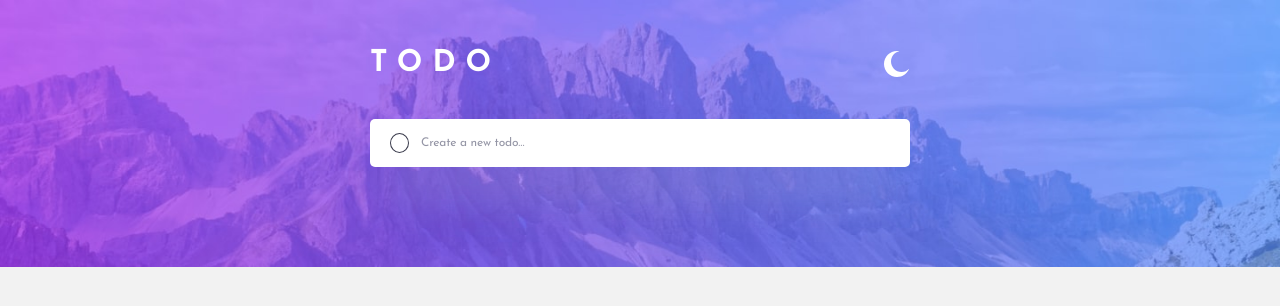
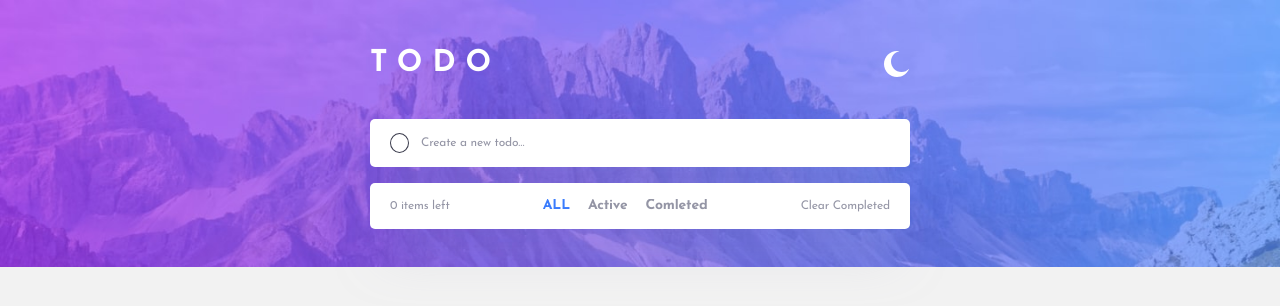
Before and after one commit to datoxx/todo-app, a React (Create React App) app: page / in a window 1280 px wide. Shown: the top 306 px of the page. Built offline with nearby package versions, Linux system fonts and the light colour scheme.

Commit message:
add filter buttons

```diff
--- a/src/App.tsx
+++ b/src/App.tsx
@@ -17,10 +17,12 @@ function App() {
 
   const [theme, setTheme] = useState<boolean>(true)
   const [toDoLsit, setToDoList] = useState<ToDo[]>([])
+  const [filter, setFilter] = useState('ALL')
 
   const addTodo = (todo:ToDo ) => {
     const todoListClone = toDoLsit.slice();
     todoListClone.push(todo);
+
     setToDoList(todoListClone);
   }
 
@@ -38,11 +40,40 @@ function App() {
   const deleteToDo = (id: number) => {
     const todoListClone = toDoLsit.slice();
     const newToDoList:ToDo[] = todoListClone.filter((todo:ToDo) => todo.id !== id);
+
     setToDoList(newToDoList)
   }
 
+  const deleteAllComletedToDo = () => {
+    const todoListClone = toDoLsit.slice();
+    const filterArray = todoListClone.filter((todo:ToDo) => todo.active !== true );
 
-console.log('todooogarett', toDoLsit)
+    setToDoList(filterArray);
+  }
+
+
+  const showToDo = () => {
+    let todoListClone = toDoLsit.slice();
+
+    if(filter === "Active")  return  todoListClone.filter((todo:ToDo) => !todo.active );
+
+    if(filter === "Comleted" )  return  todoListClone.filter((todo:ToDo) => todo.active);
+
+    return todoListClone;
+  };
+
+  const handleToDoDisplay = (e:any) => {
+    setFilter(e.target.value);
+  }
+
+
+  const filterButton = (
+    <>
+      <FilterButton select={filter === "ALL"} type="button" value="ALL" onClick={handleToDoDisplay}></FilterButton>
+      <FilterButton  select={filter === "Active"} type="button" value="Active"   onClick={handleToDoDisplay} ></FilterButton>
+      <FilterButton  select={filter === "Comleted"} type="button" value="Comleted"   onClick={handleToDoDisplay} ></FilterButton>
+    </>
+  );
 
   return (
     <ThemeProvider theme={theme ? lightTheme : darkTheme }>
@@ -51,8 +82,14 @@ console.log('todooogarett', toDoLsit)
             <Header theme={theme} setTheme={setTheme} />
             <Form  addTodo={addTodo} />
             <ToDoListContainer>
-                  {toDoLsit.map((todo:ToDo) => <OneToDo key={todo.id} todo={todo} updateStatus={updateStatus} deleteToDo={deleteToDo} />)}
+              {showToDo()?.map((todo:ToDo) => <OneToDo  key={todo.id} todo={todo} updateStatus={updateStatus} deleteToDo={deleteToDo} />)}
+              <ToDolistFooter >
+                <span>{showToDo()?.length} items left</span>
+                <FilterDeshbordDesktop>{filterButton}</FilterDeshbordDesktop>
+                <DeleteCompleted onClick={deleteAllComletedToDo}>Clear Completed</DeleteCompleted>
+              </ToDolistFooter>
             </ToDoListContainer>
+            <FilterDeshbord>{ filterButton }</FilterDeshbord>
           </Container>
         </Wrapper>
     </ThemeProvider>
@@ -89,8 +126,78 @@ const Container = styled.div`
 const ToDoListContainer = styled.div`
   display: flex;
   flex-direction: column;
-  background:  ${props => props.theme.componentBgColor};
+  background-color:  ${props => props.theme.componentBgColor};
+  transition: background-color 0.5s ease-out;
   box-shadow: ${props => props.theme.shadow};
   border-radius: 5px;
-  margin: 16px 0px;
+  margin-top: 16px;
 `
+
+const ToDolistFooter = styled.div`
+  display: flex;
+  justify-content: space-between;
+  align-items: center;
+  padding: 16px 20px;
+  span {
+    font-weight: 400;
+    font-size: 12px;
+    line-height: 12px;
+    letter-spacing: -0.166667px;
+    color: ${props => props.theme.listFooterText};
+  }
+`
+
+const DeleteCompleted = styled.button`
+  all: unset;
+  font-weight: 400;
+  font-size: 12px;
+  line-height: 12px;
+  letter-spacing: -0.166667px;
+  color: ${props => props.theme.listFooterText};
+  cursor: pointer;
+  &:hover {
+    color: ${props => props.theme.hoverButton}
+  }
+`
+
+const FilterDeshbord = styled.div`
+  display: flex;
+  justify-content: center;
+  align-items: center;
+  gap: 18px;
+  padding: 15px 0px;
+  background-color:  ${props => props.theme.componentBgColor};
+  transition: background-color 0.5s ease-out;
+  box-shadow: ${props => props.theme.shadow};
+  border-radius: 5px;
+  margin-top: 16px;
+  @media (min-width: 480px) {
+       display: none;
+  }
+`
+const FilterDeshbordDesktop = styled.div`
+    display: flex;
+    justify-content: center;
+    align-items: center;
+    gap: 18px;
+    @media (max-width: 480px) {
+       display: none;
+  }
+`
+
+interface FilterButtonProps {
+  select: boolean,
+}
+
+const FilterButton = styled.input<FilterButtonProps>`
+  all: unset;
+  font-weight: 700;
+  font-size: 14px;
+  line-height: 14px;
+  letter-spacing: -0.194444px;
+  color: ${props => props.select ? "#3A7CFD" : props.theme.listFooterText};
+  cursor: pointer;
+  &:hover {
+    color: ${props => props.theme.hoverButton}
+  }
+`
--- a/src/components/Form.tsx
+++ b/src/components/Form.tsx
@@ -1,7 +1,7 @@
 import styled from 'styled-components';
 import { useState } from 'react';
 import { ToDo } from '../App';
-import CheckBox from './UI/CheckBox';
+import checkIcon from "../images/icon-check.svg";
 
 interface FormProps {
     addTodo: (e:ToDo) => void,
@@ -33,10 +33,15 @@ const Form = ({ addTodo }:FormProps) => {
 
     return (
         <FormContainer onSubmit={handleSubmit}>
-            <CheckBox
-                status={status}
-                setStatus={setStatus}
-            />
+            <CheckBoxContainer htmlFor="check" check={status} >
+                {status && <img  src={checkIcon} alt="check-icon" />}
+                <CheckBoxInput
+                    id="check"
+                    type="checkbox"
+                    checked={status}
+                    onChange={() =>  setStatus(!status)}
+                />
+            </CheckBoxContainer>
 
             <Input
                 id="text"type="text"
@@ -65,6 +70,30 @@ const FormContainer = styled.form`
     gap: 12px;
 `
 
+interface CheckBoxProp {
+    check: boolean,
+}
+
+const CheckBoxContainer = styled.label<CheckBoxProp>`
+    background: ${props => props.check ? "linear-gradient(135deg, #55DDFF 0%, #C058F3 100%)" : ""};
+    display: flex;
+    justify-content: center;
+    align-items: center;
+    border: 1px solid ${props => props.check ? "linear-gradient(135deg, #55DDFF 0%, #C058F3 100%)" : "#393A4B"};
+    padding: 1px;
+    border-radius: 50%;
+    width: 20px;
+    height: 20px;
+    cursor: pointer;
+`
+
+const CheckBoxInput = styled.input`
+    display: none;
+    &:focus {
+        outline: none;
+    }
+`
+
 
 const Input = styled.input`
     all: unset;
--- a/src/components/OneToDo.tsx
+++ b/src/components/OneToDo.tsx
@@ -43,6 +43,7 @@ const ToDoContainer = styled.div`
     margin-left: 28px;
     width: 12px;
     height: 12px;
+    cursor: pointer;
   }
 
 `
--- a/src/components/UI/CheckBox.tsx
+++ /dev/null
@@ -1,47 +0,0 @@
-import styled from 'styled-components';
-import checkIcon from "../../images/icon-check.svg";
-
-interface CheckBoxProps {
-    status: boolean,
-    setStatus: (e:boolean) => void,
-}
-
-const CheckBox  = ({status, setStatus}:CheckBoxProps ) => {
-    return (
-        <CheckBoxContainer htmlFor="check" check={status} >
-            {status && <img  src={checkIcon} alt="check-icon" />}
-            <CheckBoxInput
-                id="check"
-                type="checkbox"
-                checked={status}
-                onChange={() =>  setStatus(!status)}
-            />
-        </CheckBoxContainer>
-     );
-}
-
-export default CheckBox ;
-
-interface CheckBoxProp {
-    check: boolean,
-}
-
-const CheckBoxContainer = styled.label<CheckBoxProp>`
-    background: ${props => props.check ? "linear-gradient(135deg, #55DDFF 0%, #C058F3 100%)" : ""};
-    display: flex;
-    justify-content: center;
-    align-items: center;
-    border: 1px solid ${props => props.check ? "linear-gradient(135deg, #55DDFF 0%, #C058F3 100%)" : "#393A4B"};
-    padding: 1px;
-    border-radius: 50%;
-    width: 20px;
-    height: 20px;
-    cursor: pointer;
-`
-
-const CheckBoxInput = styled.input`
-    display: none;
-    &:focus {
-        outline: none;
-    }
-`
--- a/src/themes.tsx
+++ b/src/themes.tsx
@@ -14,6 +14,9 @@ export const lightTheme = {
     textColor: '#494C6B',
     textDecorationlineColor: '#D1D2DA',
     border: '#E3E4F1',
+    listFooterText: '#9495A5',
+    hoverButton: '#494C6B',
+
 }
 
 export const darkTheme = {
@@ -27,4 +30,6 @@ export const darkTheme = {
     textColor: '#C8CBE7',
     textDecorationlineColor: '#4D5067',
     border: '#393A4B',
+    listFooterText: '#5B5E7E',
+    hoverButton: '#E3E4F1',
 }
```
